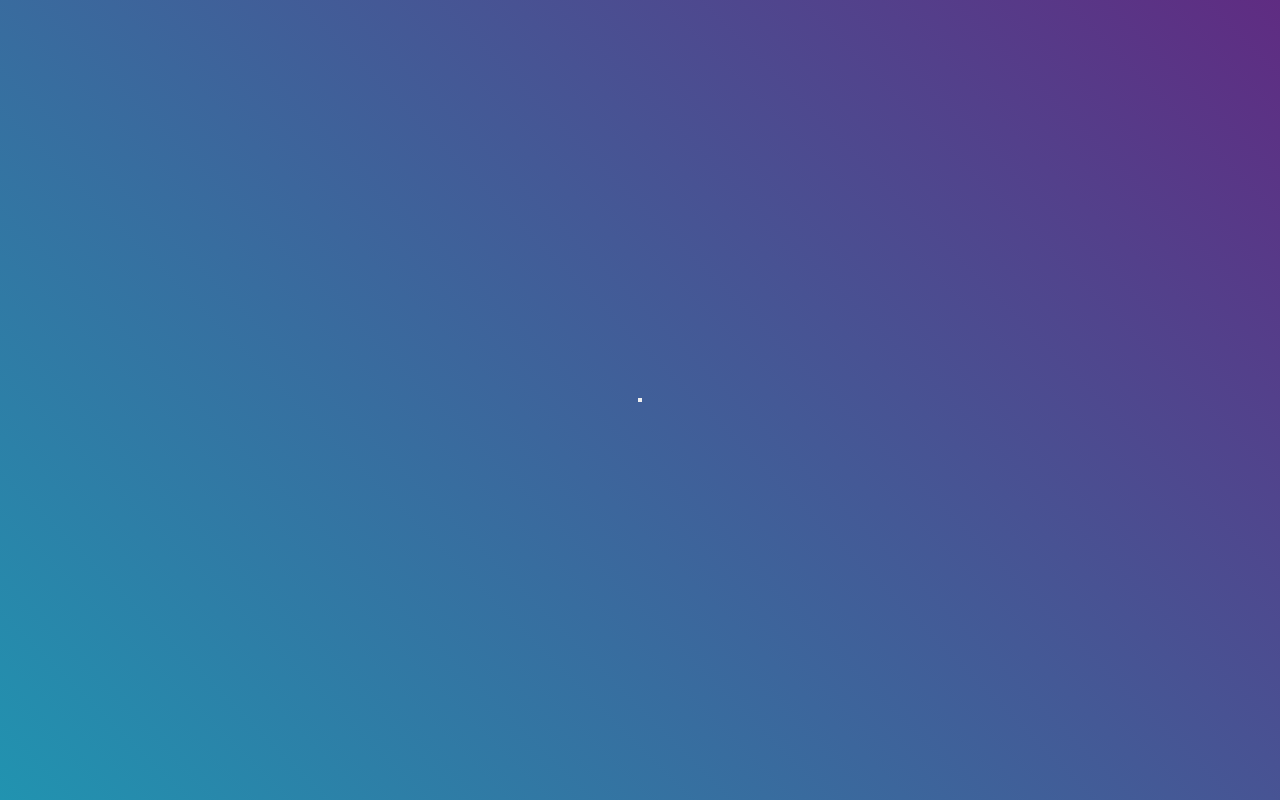
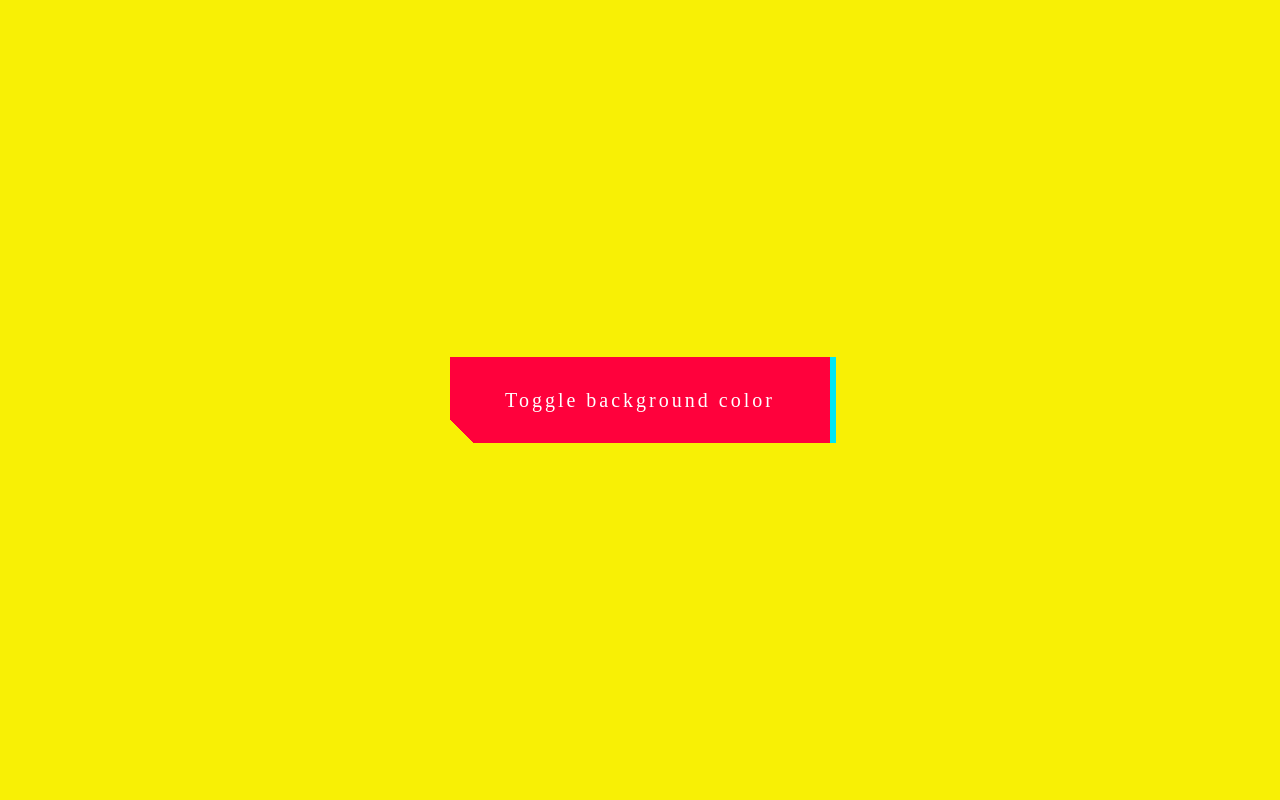
Before and after one commit to Hamzazaheer721/Generator-Functions-typescript-react, a React (Create React App) app: page / in a window 1280 px wide. Built offline with nearby package versions, Linux system fonts and the light colour scheme.

Commit message:
!feat: styling has been done

```diff
--- a/src/components/Home/index.tsx
+++ b/src/components/Home/index.tsx
@@ -2,12 +2,15 @@
 import initializeIterator from "./helper";
 import colorObjectType from "./types";
 import { MainContainer, Wrapper } from "./styled.index";
+
 const HomeComponent: FC = memo(() => {
   const [colorIterator, setColorIterator] = useState<IterableIterator<colorObjectType>>(initializeIterator());
   const [colorState, changeColorState] = useState<colorObjectType>(colorIterator.next().value)
   return (
     <MainContainer colorObject={colorState}>
-      <Wrapper type="button" />
+      <Wrapper type="button" >
+        Toggle background color
+      </Wrapper>
     </MainContainer>
   );
 });
--- a/src/components/Home/styled.index.ts
+++ b/src/components/Home/styled.index.ts
@@ -6,7 +6,8 @@
   margin-left: 20px;
   height: 100vh;
   width: 100vw;
-  background: linear-gradient(45deg, #2193b0, #5f2c82);
+  // background: linear-gradient(45deg, #2193b0, #5f2c82);
+  background-color: #F8F005;
 `;
 
 export const Wrapper = styled.button`
@@ -14,4 +15,90 @@
   top: 50%;
   left: 50%;
   transform: translate(-50%, -50%);
+  width: 380px;
+  height: 86px;
+  font-size: 36px;
+  font-family: 'Bebas Neue', cursive;
+  background: linear-gradient(45deg, transparent 5%, #FF013C 5%);
+  border: 0;
+  color: #fff;
+  letter-spacing: 3px;
+  line-height: 1;
+  font-size: 20px;
+  box-shadow: 6px 0px 0px #00E6F6;
+  outline: transparent;
+  white-space:normal !important;
+  word-wrap:break-word;
+
+  &::after {
+    --slice-0: inset(50% 50% 50% 50%);
+    --slice-1: inset(80% -6px 0 0);
+    --slice-2: inset(50% -6px 30% 0);
+    --slice-3: inset(10% -6px 85% 0);
+    --slice-4: inset(40% -6px 43% 0);
+    --slice-5: inset(80% -6px 5% 0);
+
+    content: 'Toggle background color';
+    display: block;
+    position: absolute;
+    top: 0;
+    left: 0;
+    right: 0;
+    bottom: 0;
+    background: linear-gradient(45deg, transparent 3%, #00E6F6 3%, #00E6F6 5%, #FF013C 5%);
+    text-shadow: -3px -3px 0px #F8F005, 3px 3px 0px #00E6F6;
+    clip-path: var(--slice-0);
+  }
+
+  &:hover::after {
+    animation: 1s glitch;
+    animation-timing-function: steps(2, end);
+  }
+
+  @keyframes glitch {
+    0% {
+      clip-path: var(--slice-1);
+      transform: translate(-20px, -10px);
+    }
+    10% {
+      clip-path: var(--slice-3);
+      transform: translate(10px, 10px);
+    }
+    20% {
+      clip-path: var(--slice-1);
+      transform: translate(-10px, 10px);
+    }
+    30% {
+      clip-path: var(--slice-3);
+      transform: translate(0px, 5px);
+    }
+    40% {
+      clip-path: var(--slice-2);
+      transform: translate(-5px, 0px);
+    }
+    50% {
+      clip-path: var(--slice-3);
+      transform: translate(5px, 0px);
+    }
+    60% {
+      clip-path: var(--slice-4);
+      transform: translate(5px, 10px);
+    }
+    70% {
+      clip-path: var(--slice-2);
+      transform: translate(-10px, 10px);
+    }
+    80% {
+      clip-path: var(--slice-5);
+      transform: translate(20px, -10px);
+    }
+    90% {
+      clip-path: var(--slice-1);
+      transform: translate(-10px, 0px);
+    }
+    100% {
+      clip-path: var(--slice-1);
+      transform: translate(0);
+    }
+  }
 `;
--- a/src/styles/GlobalStyles.ts
+++ b/src/styles/GlobalStyles.ts
@@ -6,7 +6,7 @@
     margin: 0;
     margin-left: 0 !important;
     box-sizing: border-box;
-    font-family: "Sogoe UI", "Roboto"
+    font-family: "Sogoe UI", "Roboto";
   }
 `;
 
```
Also changed, not shown: 1 other file (tests, documents, lock files or other folders).
